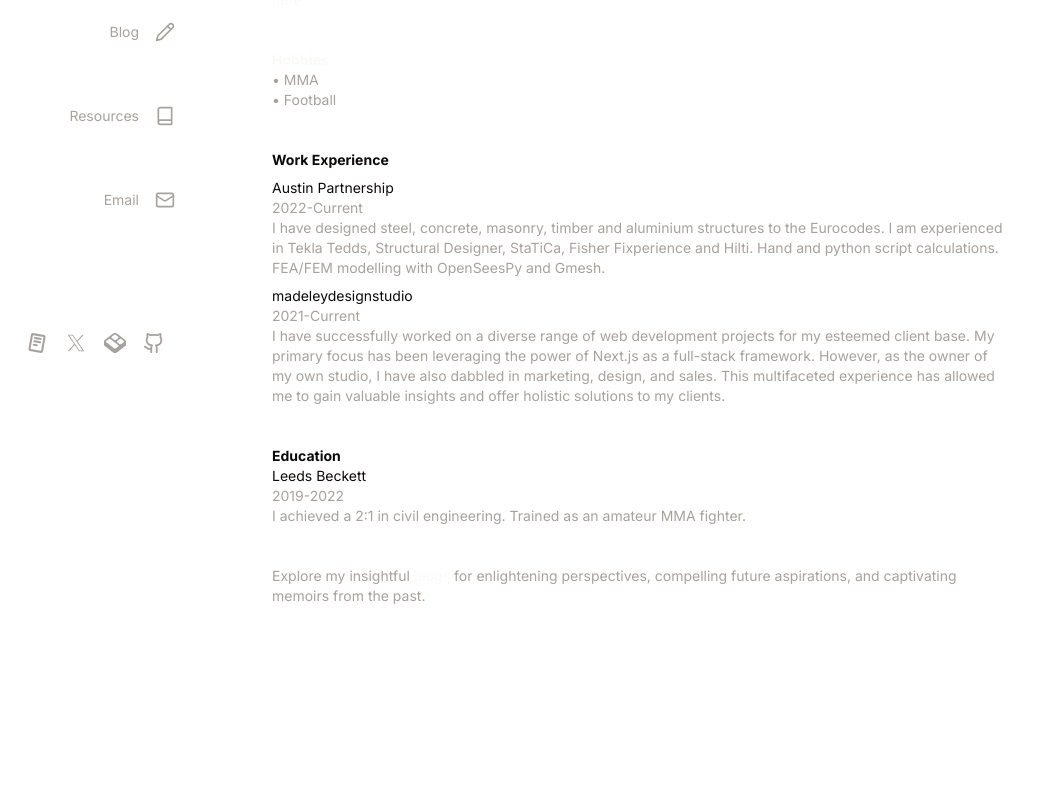
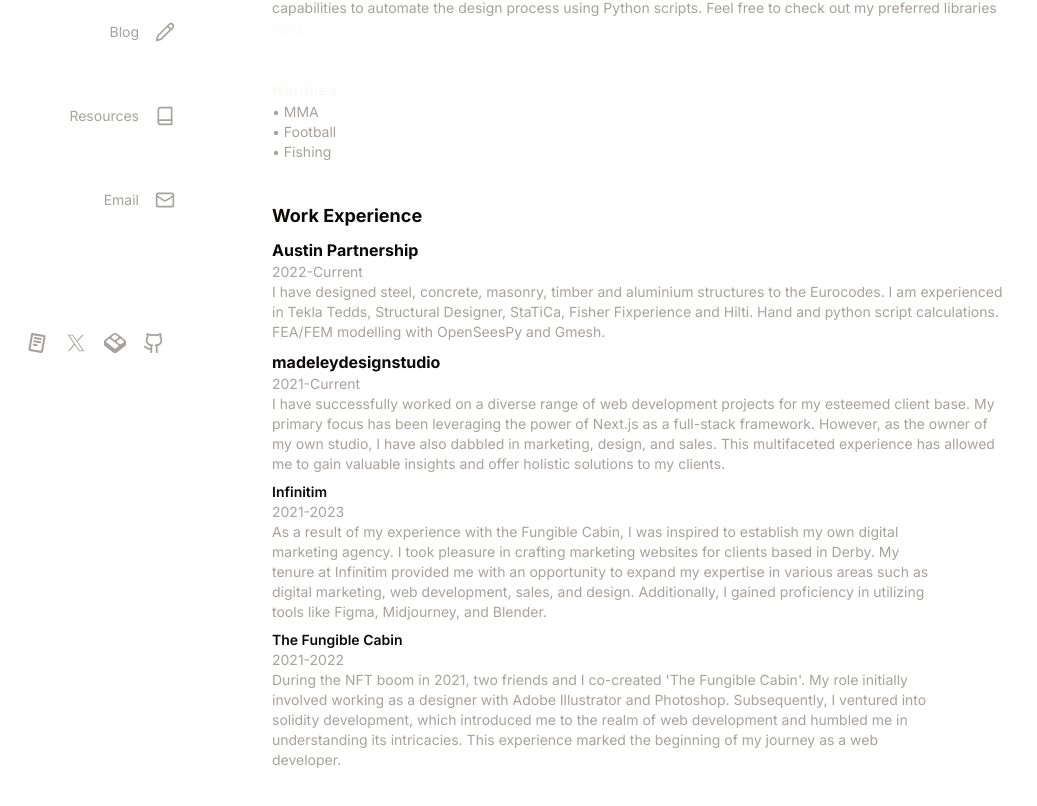
Before and after one commit to mxdeley/mxdeley.com, a Next.js app: page /cv in a window 1280 px wide. Shown: the part 414-1220 px from the top of the page, without its empty margins (0-1037 px from the left). Before the commit the page ends 1100 px from the top, so only its background shows below. Built offline with nearby package versions, Linux system fonts and the light colour scheme.

Commit message:
updated cv

```diff
--- a/app/cv/page.tsx
+++ b/app/cv/page.tsx
@@ -4,10 +4,10 @@ import Link from "next/link";
 
 export default function CV() {
   return (
-    <main className="flex min-h-screen flex-col items-center text-sm max-w-4xl mx-auto p-20 space-y-10">
+    <main className="flex min-h-screen flex-col items-center max-w-4xl mx-auto p-20 space-y-10">
       <div className="flex items-center justify-between w-full">
         <div className="w-2/3 flex flex-col space-y-4">
-          <h1 className="font-bold text-lg">Daniel Madeley</h1>
+          <h1 className="font-bold text-xl">Daniel Madeley</h1>
           <div>
             <p className="text-stone-400">
               Experienced engineer working in tech and construction. Skilled in
@@ -79,8 +79,8 @@ export default function CV() {
       </div>
       <div className="flex justify-start w-full text-stone-400">
         <div>
-          <h2 className="text-md font-bold text-stone-50">About</h2>
-          <p>
+          <h2 className="text-lg font-bold text-stone-50">About</h2>
+          <p className="text-sm">
             With more than four years of experience as a freelance web
             developer, I&apos;ve honed my skills at my own design studio{" "}
             <Link href="#" className="text-stone-50">
@@ -103,18 +103,19 @@ export default function CV() {
       <div className="flex justify-start w-full text-stone-400">
         <div>
           <h2 className="text-md font-bold text-stone-50">Hobbies</h2>
-          <p>• MMA</p>
-          <p>• Football</p>
+          <p className="text-sm">• MMA</p>
+          <p className="text-sm">• Football</p>
+          <p className="text-sm">• Fishing</p>
         </div>
       </div>
 
       <div className="flex justify-start w-full">
         <div className="space-y-2">
-          <h2 className="font-bold">Work Experience</h2>
+          <h2 className="font-bold text-lg">Work Experience</h2>
           <div>
-            <h3>Austin Partnership</h3>
-            <h4 className="text-stone-400">2022-Current</h4>
-            <p className="text-stone-400">
+            <h3 className="font-bold">Austin Partnership</h3>
+            <h4 className="text-stone-400 text-sm">2022-Current</h4>
+            <p className="text-stone-400 text-sm">
               I have designed steel, concrete, masonry, timber and aluminium
               structures to the Eurocodes. I am experienced in Tekla Tedds,
               Structural Designer, StaTiCa, Fisher Fixperience and Hilti. Hand
@@ -122,10 +123,11 @@ export default function CV() {
               and Gmesh.
             </p>
           </div>
+
           <div>
-            <h3>madeleydesignstudio</h3>
-            <h4 className="text-stone-400">2021-Current</h4>
-            <p className="text-stone-400">
+            <h3 className="font-bold">madeleydesignstudio</h3>
+            <h4 className="text-stone-400 text-sm">2021-Current</h4>
+            <p className="text-stone-400 text-sm">
               I have successfully worked on a diverse range of web development
               projects for my esteemed client base. My primary focus has been
               leveraging the power of Next.js as a full-stack framework.
@@ -135,11 +137,40 @@ export default function CV() {
               to my clients.
             </p>
           </div>
+          <div className="max-w-2xl flex flex-col justify-end space-y-2 ">
+            <div>
+              <h5 className="text-sm font-semibold">Infinitim</h5>
+              <h4 className="text-stone-400 text-sm">2021-2023</h4>
+              <p className="text-stone-400 text-sm">
+                As a result of my experience with the Fungible Cabin, I was
+                inspired to establish my own digital marketing agency. I took
+                pleasure in crafting marketing websites for clients based in
+                Derby. My tenure at Infinitim provided me with an opportunity to
+                expand my expertise in various areas such as digital marketing,
+                web development, sales, and design. Additionally, I gained
+                proficiency in utilizing tools like Figma, Midjourney, and
+                Blender.
+              </p>
+            </div>
+            <div>
+              <h5 className="text-sm font-semibold">The Fungible Cabin</h5>
+              <h4 className="text-stone-400 text-sm">2021-2022</h4>
+              <p className="text-stone-400 text-sm">
+                During the NFT boom in 2021, two friends and I co-created
+                &apos;The Fungible Cabin&apos;. My role initially involved
+                working as a designer with Adobe Illustrator and Photoshop.
+                Subsequently, I ventured into solidity development, which
+                introduced me to the realm of web development and humbled me in
+                understanding its intricacies. This experience marked the
+                beginning of my journey as a web developer.
+              </p>
+            </div>
+          </div>
         </div>
       </div>
       <div className="flex justify-start w-full">
         <div>
-          <h2 className="text-md font-bold">Education</h2>
+          <h2 className="text-lg font-bold">Education</h2>
           <h3>Leeds Beckett</h3>
           <h4 className="text-stone-400">2019-2022</h4>
           <p className="text-stone-400">
@@ -149,7 +180,7 @@ export default function CV() {
         </div>
       </div>
       <div>
-        <p className="text-stone-400">
+        <p className="text-stone-400 text-sm">
           Explore my insightful{" "}
           <Link href="#" className="text-stone-50">
             blogs
```
